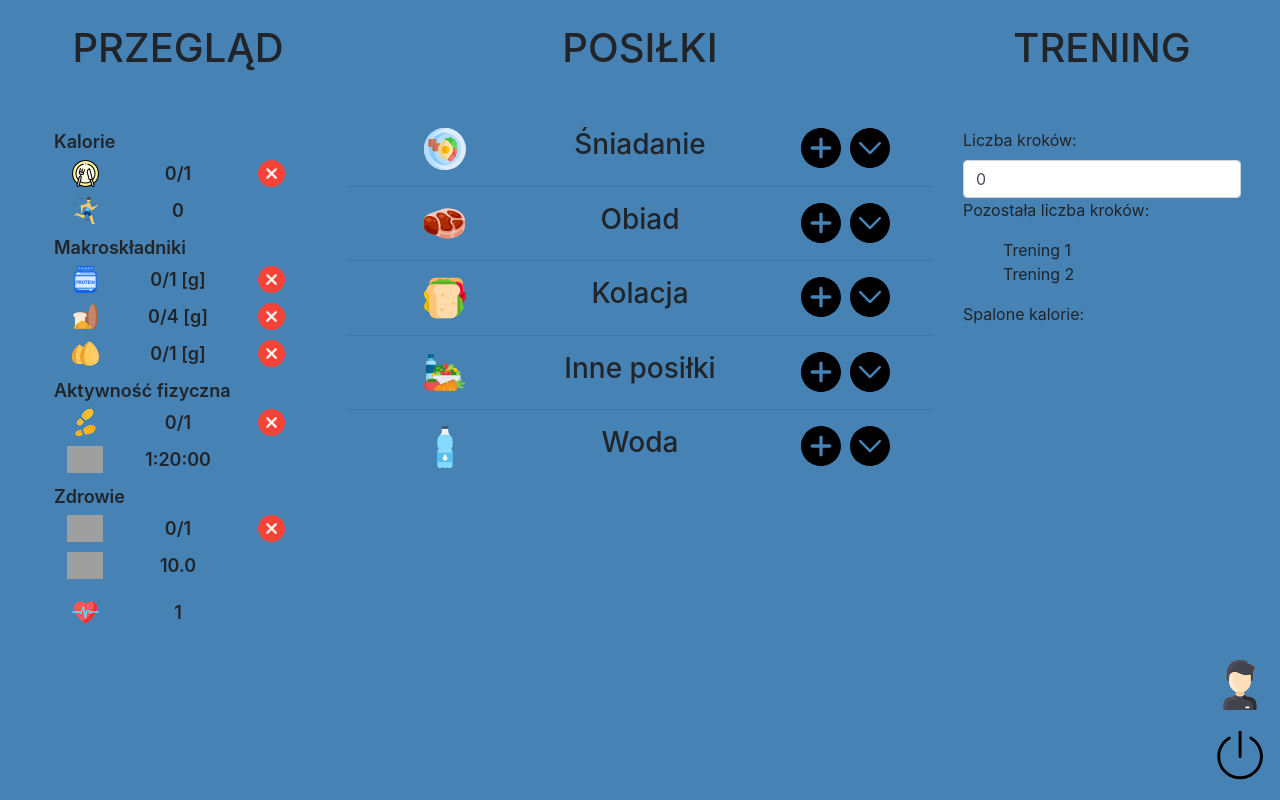
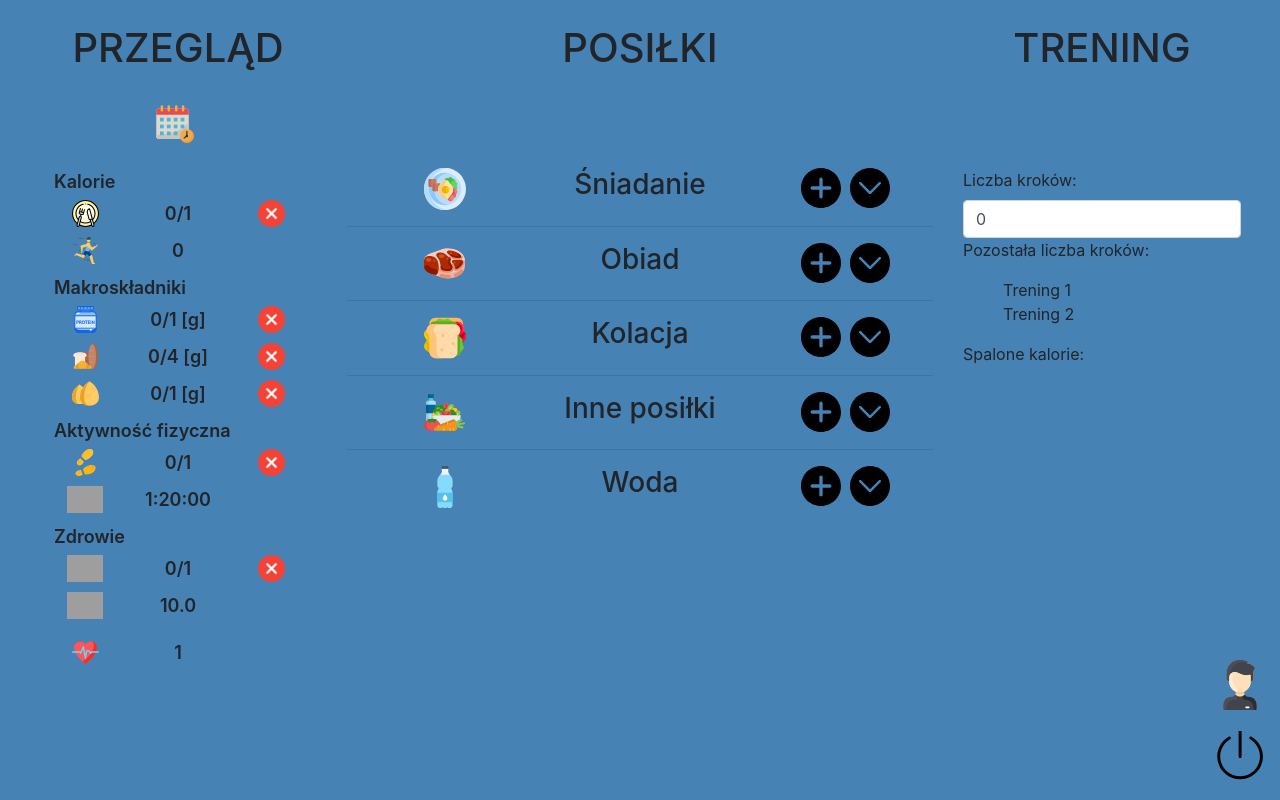
Before and after one commit to Lukas2018/fitApplication, a Django app: page / in a window 1280 px wide. Run offline with Django 3.2, Linux system fonts and the light colour scheme; a user stored in the database is signed in; tables that the repository leaves empty hold one stand-in row (values such as "Sample post"); some libraries are stand-ins or nearby versions; grey boxes are pictures that could not be loaded.

Commit message:
Calendar icon in main view and redirect

```diff
--- a/fitApp/app/static/css/index.css
+++ b/fitApp/app/static/css/index.css
@@ -9,6 +9,13 @@
   background-position:center;
   background-size: 50% 2px,2px 50%; /*thickness = 2px, length = 50% (25px)*/
   background-repeat:no-repeat;
+}
+
+.calendar {
+    background-image: url('/static/media/calendar.svg');
+    height: 40px;
+    cursor: pointer;
+    margin-left: 10%;
 }
 
 #today_data {
--- a/fitApp/app/templates/index.html
+++ b/fitApp/app/templates/index.html
@@ -4,7 +4,6 @@
     <script src="/static/scripts/index.js"></script>
 {% endblock %}
 {% block content %}
-{% load mathfilters %}
     <div class="row p-4">
         <div class="col-md-3">
             <h1 class="text-center">PRZEGLĄD</h1>
@@ -14,6 +13,14 @@
         </div>
         <div class="col-md-3">
             <h1 class="text-center">TRENING</h1>
+        </div>
+    </div>
+    <div class="row">
+        <div class="col-md-3">
+            <a href="/calendar/"><div class="image calendar"></div></a>
+        </div>
+        <div class="col-md-9">
+
         </div>
     </div>
     <div class="row h-100 p-4">
```
